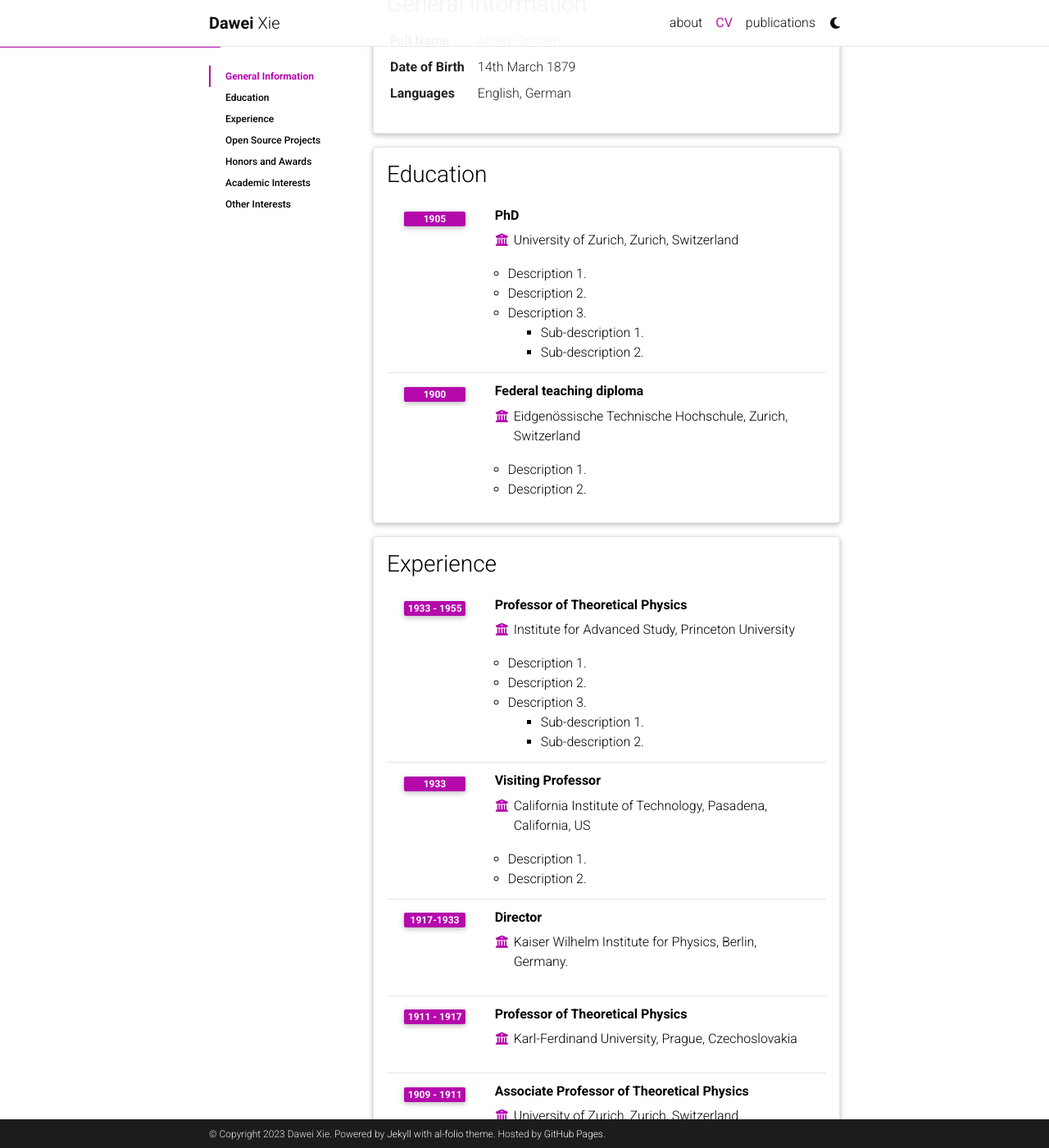
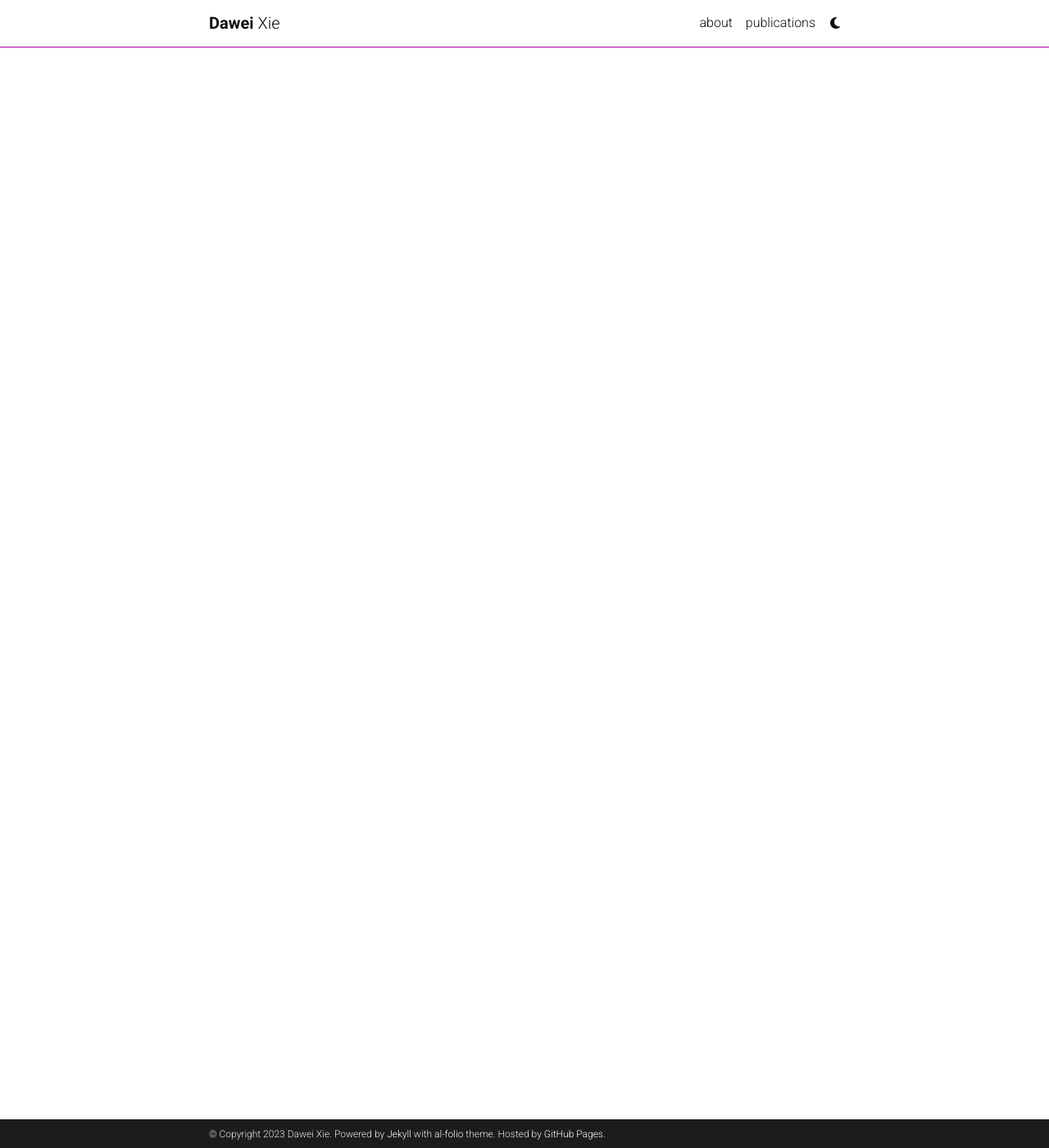
Before and after one commit to dawei-x/dawei-x.github.io, a Jekyll site: the page built from _pages/cv.md, in a window 1280 px wide and 1400 px high, scrolled down 264 px. Shown: the whole window at 82% size. Built offline with Jekyll 4.4.1, drawn with Linux system fonts in a browser that asks for light colours; comment, search, counter and statistics services are not loaded; a style sheet for code colours, icons or effects is not loaded; some of the changed text lies outside the part shown.

Commit message:
refined layouts

```diff
--- a/_data/cv.yml
+++ b/_data/cv.yml
@@ -1,97 +1,57 @@
-- title: General Information
-  type: map
-  contents:
-    - name: Full Name
-      value: Albert Einstein
-    - name: Date of Birth
-      value: 14th March 1879
-    - name: Languages
-      value: English, German
 
-- title: Education
-  type: time_table
-  contents:
-    - title: PhD
-      institution: University of Zurich, Zurich, Switzerland
-      year: 1905
-      description:
-        - Description 1.
-        - Description 2.
-        - title: Description 3.
-          contents:
-            - Sub-description 1.
-            - Sub-description 2.
-    - title: Federal teaching diploma
-      institution: Eidgenössische Technische Hochschule, Zurich, Switzerland
-      year: 1900
-      description:
-        - Description 1.
-        - Description 2.
 
-- title: Experience
-  type: time_table
-  contents:
-    - title: Professor of Theoretical Physics
-      institution: Institute for Advanced Study, Princeton University
-      year: 1933 - 1955
-      description:
-        - Description 1.
-        - Description 2.
-        - title: Description 3.
-          contents:
-            - Sub-description 1.
-            - Sub-description 2.
-    - title: Visiting Professor
-      institution: California Institute of Technology, Pasadena, California, US
-      year: 1933
-      description:
-        - Description 1.
-        - Description 2.
+#- title: Education
+ # type: time_table
+  #contents:
+  #  - title: M.S. in Computer Science
+  #    institution: Washington University, St. Louis, MO
+   #   year: 2021-2023
 
-    - title: Director
-      institution: Kaiser Wilhelm Institute for Physics, Berlin, Germany.
-      year: 1917-1933
+   # - title: B.E. in Computer Science
+   #   institution: Southwest University, Chongqing, China
+   #   year: 2017-2021
+   #   description:
+    #    - "Thesis: Evidential Causal Structures"
 
-    - title: Professor of Theoretical Physics
-      institution: Karl-Ferdinand University, Prague, Czechoslovakia
-      year: 1911 - 1917
-      description:
+#- title: Experience
+#  type: time_table
+ # contents:
+  #  - title: Project Member
+   #   institution: Washington University in St. Louis
+    #  year: 2021 - 2023
 
-    - title: Associate Professor of Theoretical Physics
-      institution: University of Zurich, Zurich, Switzerland
-      year: 1909 - 1911
+   # - title: Research Intern
+   #   institution: Institute of Fundamental and Frontier Sciences, UESTC
+    #  year: 2020-2021
 
-- title: Open Source Projects
-  type: time_table
-  contents:
-    - title: <a href="https://github.com/alshedivat/al-folio">al-folio</a>
-      year: 2015-now
-      description: A beautiful, simple, clean, and responsive Jekyll theme for academics.
+   # - title: Research Intern
+   #   institution: Chongqing University
+   #   year: 2020
 
-- title: Honors and Awards
-  type: time_table
-  contents:
-    - year: 1921
-      items:
-        - Nobel Prize in Physics
-        - Matteucci Medal
-    - year: 2029
-      items:
-        - Max Planck Medal
+   # - title: Research Assistant
+    #  institution: Southwest University
+     # year: 2019
 
-- title: Academic Interests
-  type: nested_list
-  contents:
-    - title: Topic 1.
-      items:
-        - Description 1.
-        - Description 2.
-    - title: Topic 2.
-      items:
-        - Description 1.
-        - Description 2.
 
-- title: Other Interests
-  type: list
-  contents:
-    - <u>Hobbies:</u> Hobby 1, Hobby 2, etc.
+#- title: Honors and Awards
+#  type: time_table
+ # contents:
+ #   - year: 1921
+ #     items:
+ #       - Nobel Prize in Physics
+ #       - Matteucci Medal
+ #   - year: 2029
+ #     items:
+  #      - Max Planck Medal
+
+#- title: Academic Interests
+ # type: nested_list
+  #contents:
+   # - title: Topic 1.
+    #  items:
+     #   - Description 1.
+      #  - Description 2.
+   # - title: Topic 2.
+    #  items:
+     #   - Description 1.
+      #  - Description 2.
--- a/_includes/header.html
+++ b/_includes/header.html
@@ -63,13 +63,14 @@
               </li>
               {%- endif %} -->
 
+              <!-- CV
               <li class="nav-item {% if page.title contains 'cv' %}active{% endif %}">
                 <a class="nav-link" href="{{ '/cv/' | relative_url }}"> CV
                   {%- if page.title contains 'cv' -%}
                   <span class="sr-only">(current)</span>
                   {%- endif -%}
                 </a>
-              </li>
+              </li> -->
 
               <li class="nav-item {% if page.title contains 'publications' %}active{% endif %}">
                 <a class="nav-link" href="{{ '/publications/' | relative_url }}"> publications
--- a/_layouts/cv.html
+++ b/_layouts/cv.html
@@ -6,7 +6,7 @@
 <div class="post">
 
   <header class="post-header">
-    <h1 class="post-title">{{ page.title }} {% if page.cv_pdf %}<a href="{{ page.cv_pdf | prepend: 'assets/pdf/' | relative_url}}" target="_blank" rel="noopener noreferrer" class="float-right"><i class="fa-solid fa-file-pdf"></i></a>{% endif %}</h1>
+    <h1 class="post-title">{{ page.title }} {% if page.cv_pdf %}<a href="{{ page.cv_pdf | prepend: 'assets/pdf/' | relative_url}}" target="_blank" rel="noopener noreferrer" class="float-left"><i class="fa-solid fa-file-pdf"></i></a>{% endif %}</h1>
       {% if page.description %}<p class="post-description">{{ page.description }}</p>{% endif %}
   </header>
 
--- a/_pages/cv.md
+++ b/_pages/cv.md
@@ -4,8 +4,8 @@
 title: cv
 nav: true
 nav_order: 4
-cv_pdf: example_pdf.pdf
-description: This is a description of the page. You can modify it in 'pages/_cv.md'. You can also change or remove the top pdf download button.
+cv_pdf: dawei_xie_cv.pdf
+description:
 toc:
   sidebar: left
 ---
```
Also changed, not shown: _pages/about.md (+8 -1 lines), 1 other file.
